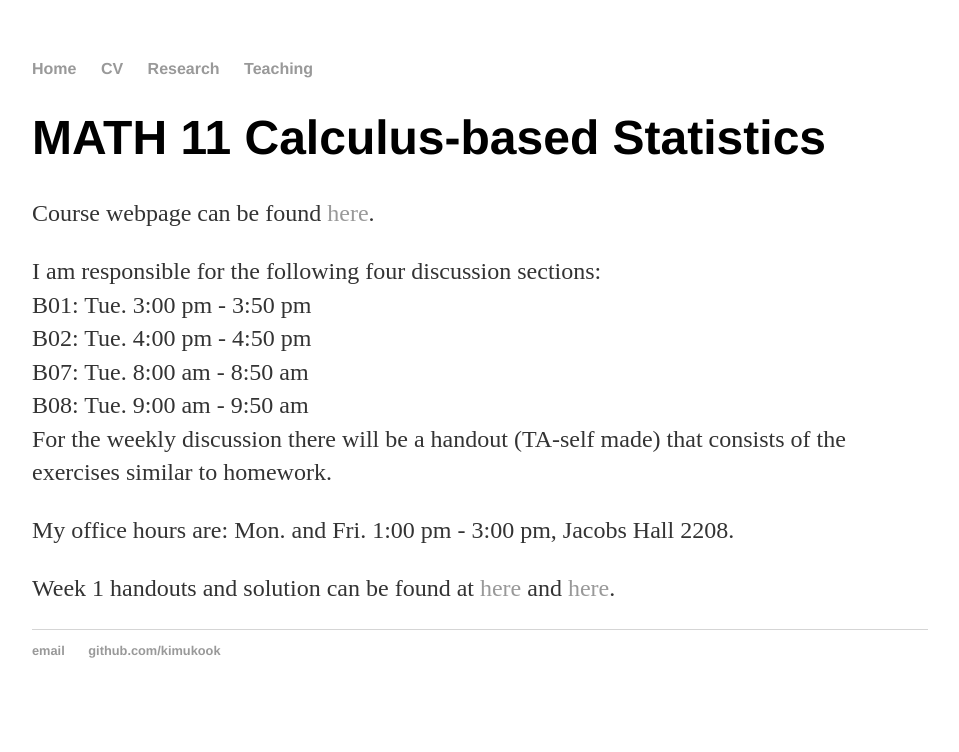
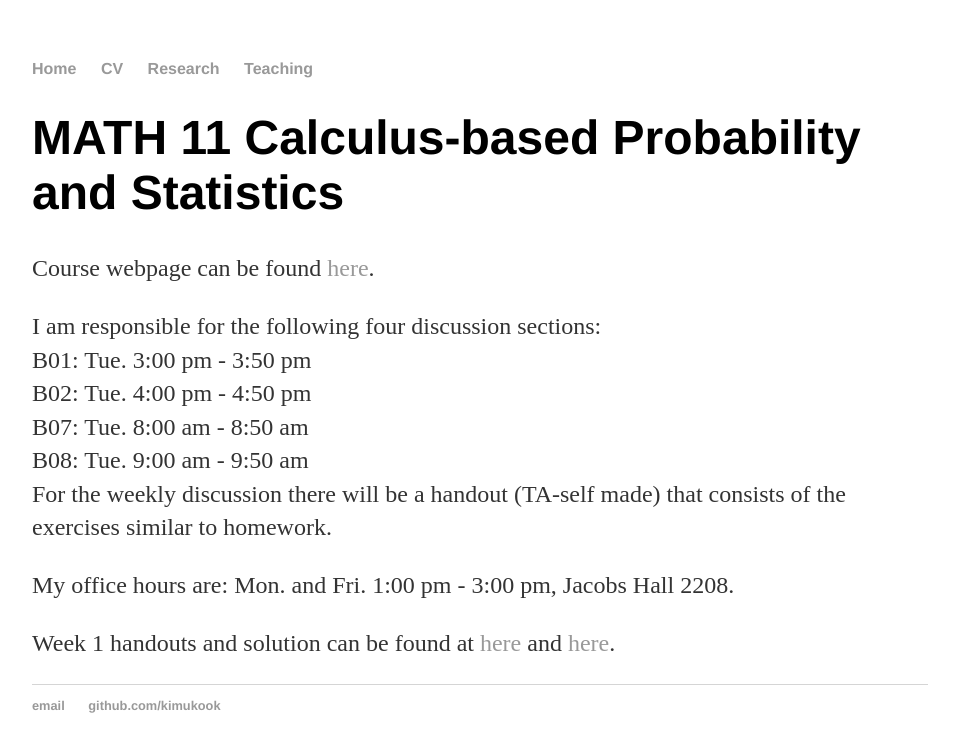
Before and after one commit to kimukook/kimukook.github.io, a Jekyll site: the page built from teaching/math11sp19/index.html, in a window 1280 px wide. Shown: the top 752 px of the page, without its empty margins (160-1119 px from the left). Built offline with Jekyll 4.4.1, drawn with Linux system fonts in a browser that asks for light colours.

Commit message:
Update index.html

```diff
--- a/teaching/math11sp19/index.html
+++ b/teaching/math11sp19/index.html
@@ -4,7 +4,7 @@ title: MATH11
 ---
 
 <div class="blurb">
-	<h1>MATH 11 Calculus-based Statistics</h1>
+	<h1>MATH 11 Calculus-based Probability and Statistics</h1>
 	<p> Course webpage can be found <a href="http://www.math.ucsd.edu/~maghajani/11.html">here</a>. </p>
 	<p> I am responsible for the following four discussion sections: <br/>
 		B01: Tue. 3:00 pm - 3:50 pm <br/>
```
